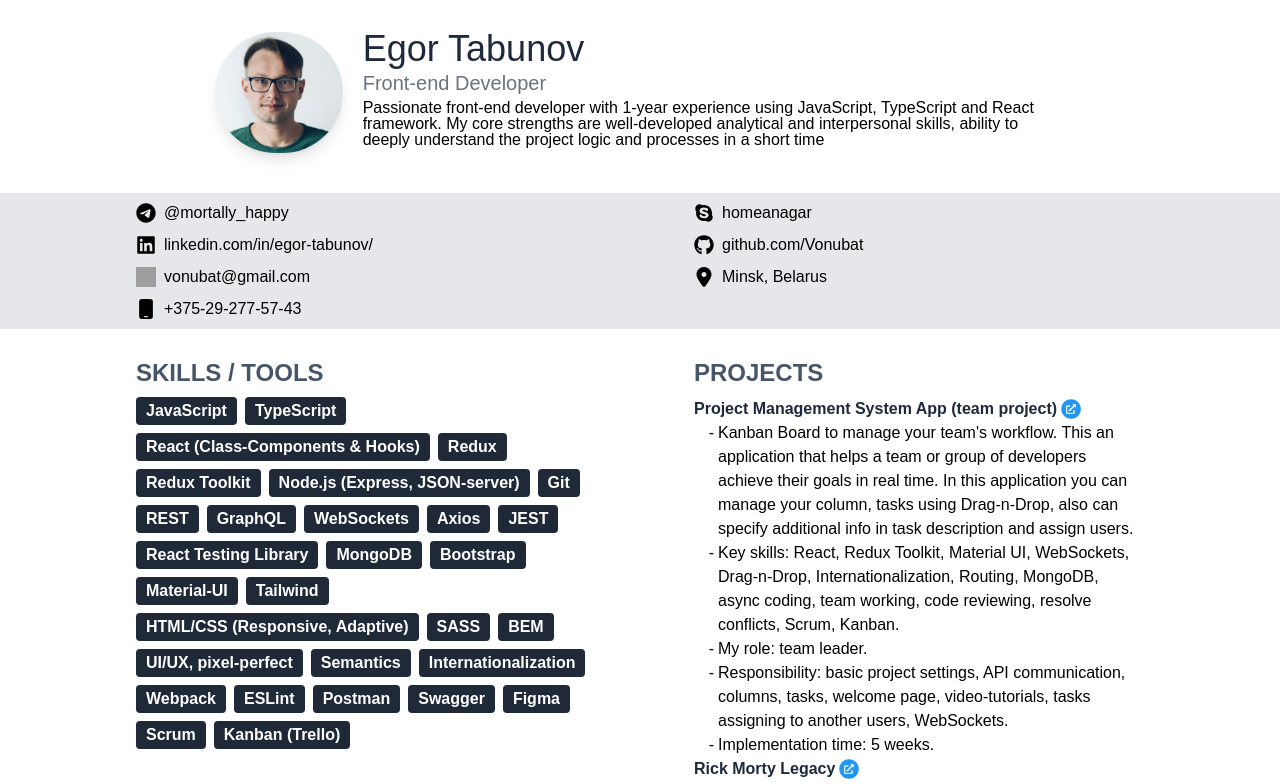
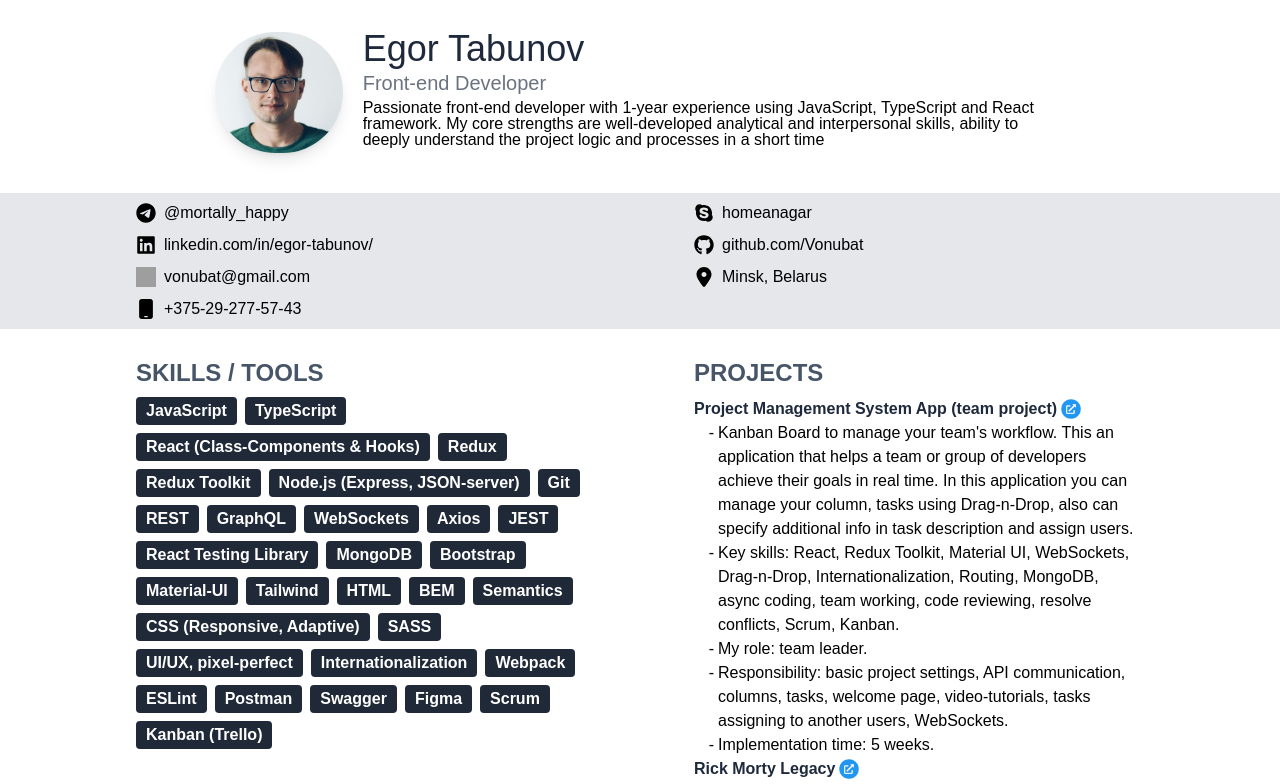
Before and after one commit to Vonubat/resume, a React (Create React App) app: page / in a window 1280 px wide. Shown: the top 784 px of the page. Built offline with nearby package versions, Linux system fonts and the light colour scheme; grey boxes are pictures that could not be loaded; what tw-elements would draw is missing.

Commit message:
fix: small fix in skills and tools section

```diff
--- a/src/constants/index.ts
+++ b/src/constants/index.ts
@@ -16,11 +16,12 @@ export const SKILLS_AND_TOOLS: string[] = [
   'Bootstrap',
   'Material-UI',
   'Tailwind',
-  'HTML/CSS (Responsive, Adaptive)',
+  'HTML',
+  'BEM',
+  'Semantics',
+  'CSS (Responsive, Adaptive)',
   'SASS',
-  'BEM',
   'UI/UX, pixel-perfect',
-  'Semantics',
   'Internationalization',
   'Webpack',
   'ESLint',
```
